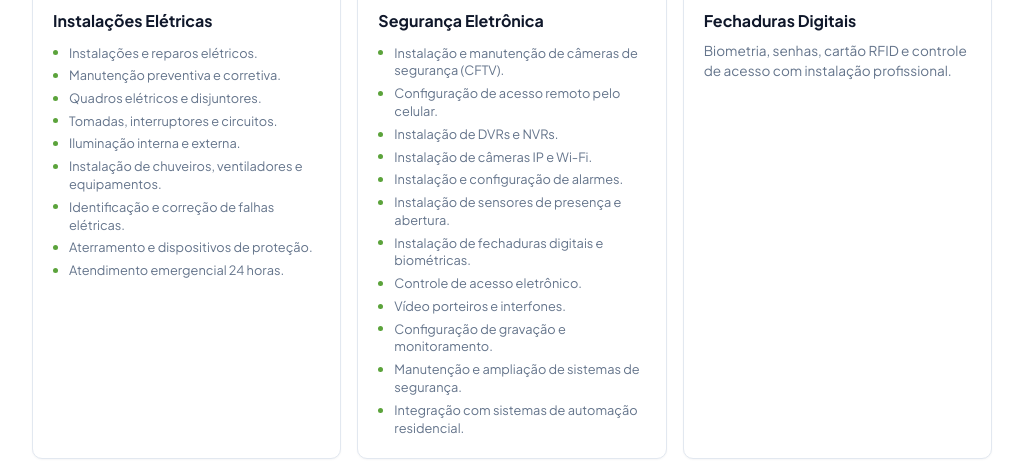
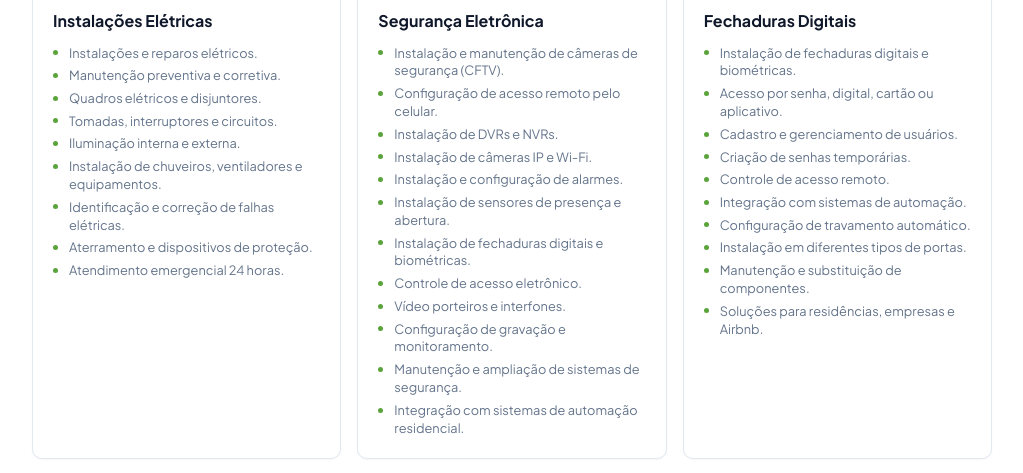
Before and after one commit to emotta04/sox-landing-page, a plain HTML site: page index.html in a window 1280 px wide. Shown: the part 820-1293 px from the top of the page, without its empty margins (128-1151 px from the left). Drawn offline with Linux system fonts and the light colour scheme; grey boxes are pictures that could not be loaded.

Commit message:
fix: corrige ul dentro de p no card Fechaduras Digitais

```diff
--- a/index.html
+++ b/index.html
@@ -427,7 +427,18 @@
               <svg width="20" height="20" fill="none" stroke="currentColor" stroke-width="2" stroke-linecap="round" stroke-linejoin="round" viewBox="0 0 24 24"><rect x="5" y="2" width="14" height="20" rx="2" ry="2"></rect><circle cx="12" cy="10" r="3"></circle><path d="M9 17h6"></path></svg>
             </div>
             <h3>Fechaduras Digitais</h3>
-            <p>Biometria, senhas, cartão RFID e controle de acesso com instalação profissional.</p>
+            <ul class="service-list">
+              <li>Instalação de fechaduras digitais e biométricas.</li>
+              <li>Acesso por senha, digital, cartão ou aplicativo.</li>
+              <li>Cadastro e gerenciamento de usuários.</li>
+              <li>Criação de senhas temporárias.</li>
+              <li>Controle de acesso remoto.</li>
+              <li>Integração com sistemas de automação.</li>
+              <li>Configuração de travamento automático.</li>
+              <li>Instalação em diferentes tipos de portas.</li>
+              <li>Manutenção e substituição de componentes.</li>
+              <li>Soluções para residências, empresas e Airbnb.</li>
+            </ul>
           </div>
         </div>
 
```
